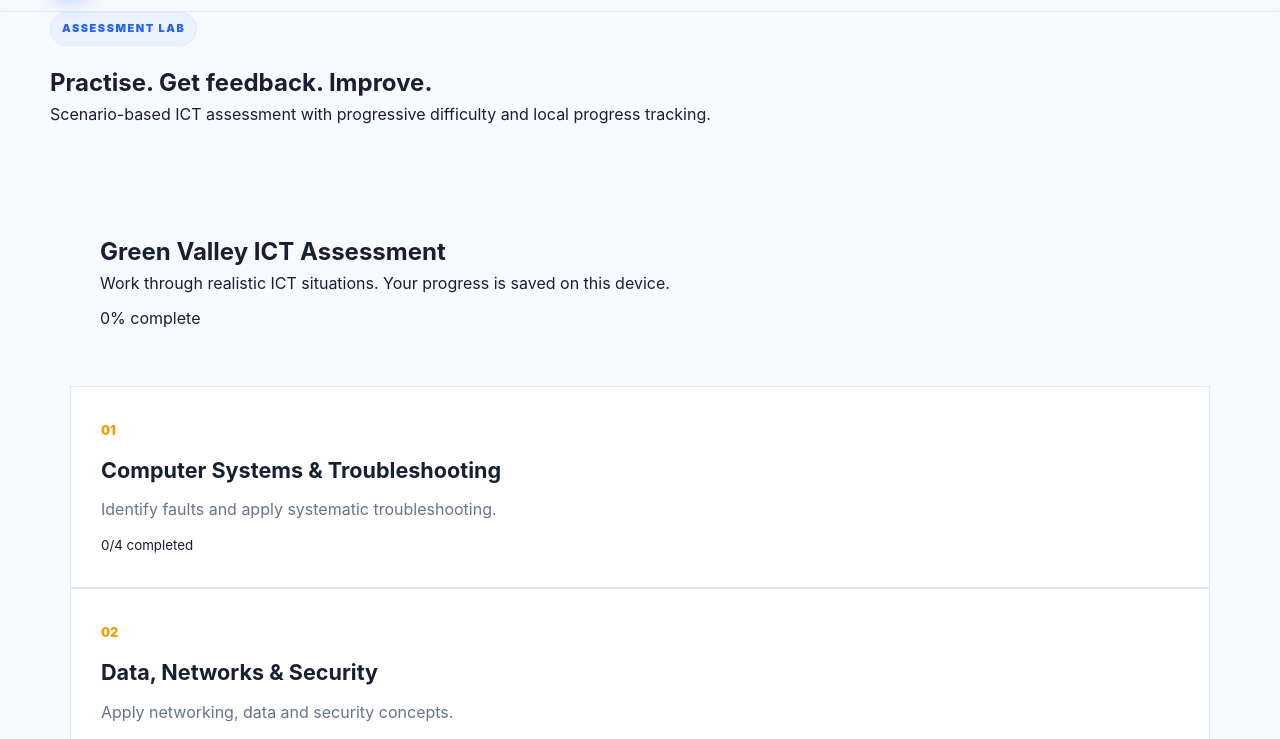
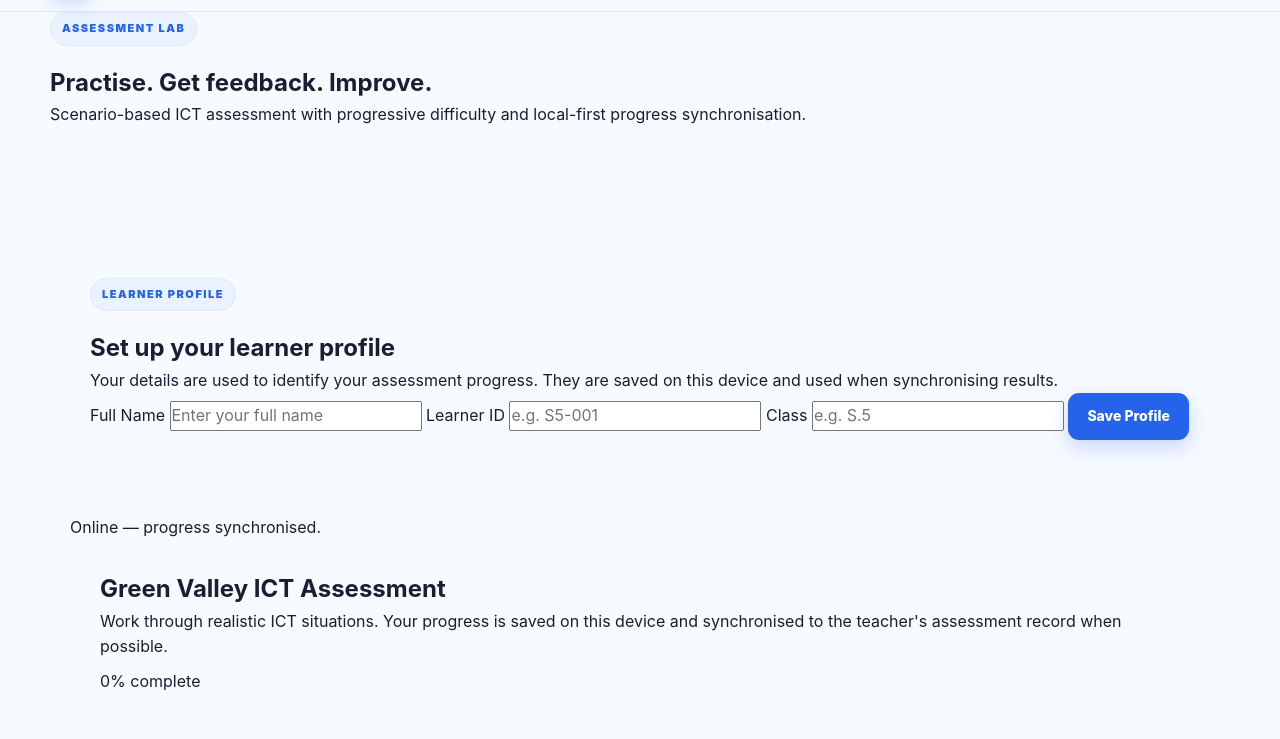
Before and after one commit to YigaGerald98/YigaGerald98, a plain HTML site: page assessments/index.html in a window 1280 px wide. Shown: the part 61-800 px from the top of the page. Drawn offline with Linux system fonts and the light colour scheme.

Commit message:
Refactor index.html for better structure and clarity
Updated the HTML structure and added new sections for learner profile and sync status. Improved content clarity and synchronization features.

```diff
--- a/assessments/index.html
+++ b/assessments/index.html
@@ -1,16 +1,172 @@
 <!DOCTYPE html>
 <html lang="en">
+
 <head>
-<meta charset="UTF-8"><meta name="viewport" content="width=device-width,initial-scale=1.0">
-<meta name="description" content="Prowess Technologies ICT Assessment Lab.">
-<title>Assessment Lab | Yiga Gerald</title>
-<link rel="icon" href="../assets/icons/favicon.svg" type="image/svg+xml"><link rel="stylesheet" href="../css/main.css"><link rel="stylesheet" href="../css/components.css"><link rel="stylesheet" href="../css/responsive.css">
+
+<meta charset="UTF-8">
+
+<meta
+  name="viewport"
+  content="width=device-width,initial-scale=1.0"
+>
+
+<meta
+  name="description"
+  content="Prowess Technologies ICT Assessment Lab."
+>
+
+<title>
+Assessment Lab | Yiga Gerald
+</title>
+
+<link
+  rel="icon"
+  href="../assets/icons/favicon.svg"
+  type="image/svg+xml"
+>
+
+<link
+  rel="stylesheet"
+  href="../css/main.css"
+>
+
+<link
+  rel="stylesheet"
+  href="../css/components.css"
+>
+
+<link
+  rel="stylesheet"
+  href="../css/responsive.css"
+>
+
 </head>
-<body data-page="assessments"><div id="site-header"></div>
+
+
+<body data-page="assessments">
+
+<div id="site-header"></div>
+
+
 <main>
-<section class="page-hero"><div class="container"><p class="eyebrow">Assessment Lab</p><h1>Practise. Get feedback. Improve.</h1><p>Scenario-based ICT assessment with progressive difficulty and local progress tracking.</p></div></section>
-<section class="section"><div class="container"><div class="lab-intro info-card"><h2>Green Valley ICT Assessment</h2><p>Work through realistic ICT situations. Your progress is saved on this device.</p><div class="progress-shell"><div id="overall-progress" class="progress-bar" style="width:0%"></div></div><p id="overall-progress-text">0% complete</p></div>
-<div id="assessment-unit-grid" class="card-grid two"></div></div></section>
-</main><div id="site-footer"></div>
-<script src="../data/site-data.js"></script><script src="../data/assessment-data.js"></script><script src="../js/main.js"></script><script src="../js/navigation.js"></script><script src="../js/assessments.js"></script><script src="../js/utilities.js"></script>
-</body></html>
+
+<section class="page-hero">
+
+  <div class="container">
+
+    <p class="eyebrow">
+      Assessment Lab
+    </p>
+
+    <h1>
+      Practise. Get feedback. Improve.
+    </h1>
+
+    <p>
+      Scenario-based ICT assessment with
+      progressive difficulty and local-first
+      progress synchronisation.
+    </p>
+
+  </div>
+
+</section>
+
+
+<section class="section">
+
+  <div class="container">
+
+
+    <!-- LEARNER PROFILE -->
+
+    <div
+      id="learner-profile"
+      class="section"
+    ></div>
+
+
+    <!-- SYNC STATUS -->
+
+    <div
+      id="sync-status"
+      class="sync-status"
+      aria-live="polite"
+    >
+      Checking connection...
+    </div>
+
+
+    <!-- ASSESSMENT INTRO -->
+
+    <div
+      class="lab-intro info-card"
+    >
+
+      <h2>
+        Green Valley ICT Assessment
+      </h2>
+
+      <p>
+        Work through realistic ICT situations.
+        Your progress is saved on this device
+        and synchronised to the teacher's
+        assessment record when possible.
+      </p>
+
+
+      <div class="progress-shell">
+
+        <div
+          id="overall-progress"
+          class="progress-bar"
+          style="width:0%"
+        ></div>
+
+      </div>
+
+
+      <p
+        id="overall-progress-text"
+      >
+        0% complete
+      </p>
+
+    </div>
+
+
+    <!-- UNIT CARDS -->
+
+    <div
+      id="assessment-unit-grid"
+      class="card-grid two"
+    ></div>
+
+  </div>
+
+</section>
+
+</main>
+
+
+<div id="site-footer"></div>
+
+
+<script src="../data/site-data.js"></script>
+
+<script src="../data/assessment-data.js"></script>
+
+<script src="../js/main.js"></script>
+
+<script src="../js/navigation.js"></script>
+
+<script src="../js/progress-sync.js"></script>
+
+<script src="../js/assessments.js"></script>
+
+<script src="../js/utilities.js"></script>
+
+
+</body>
+
+</html>
```
